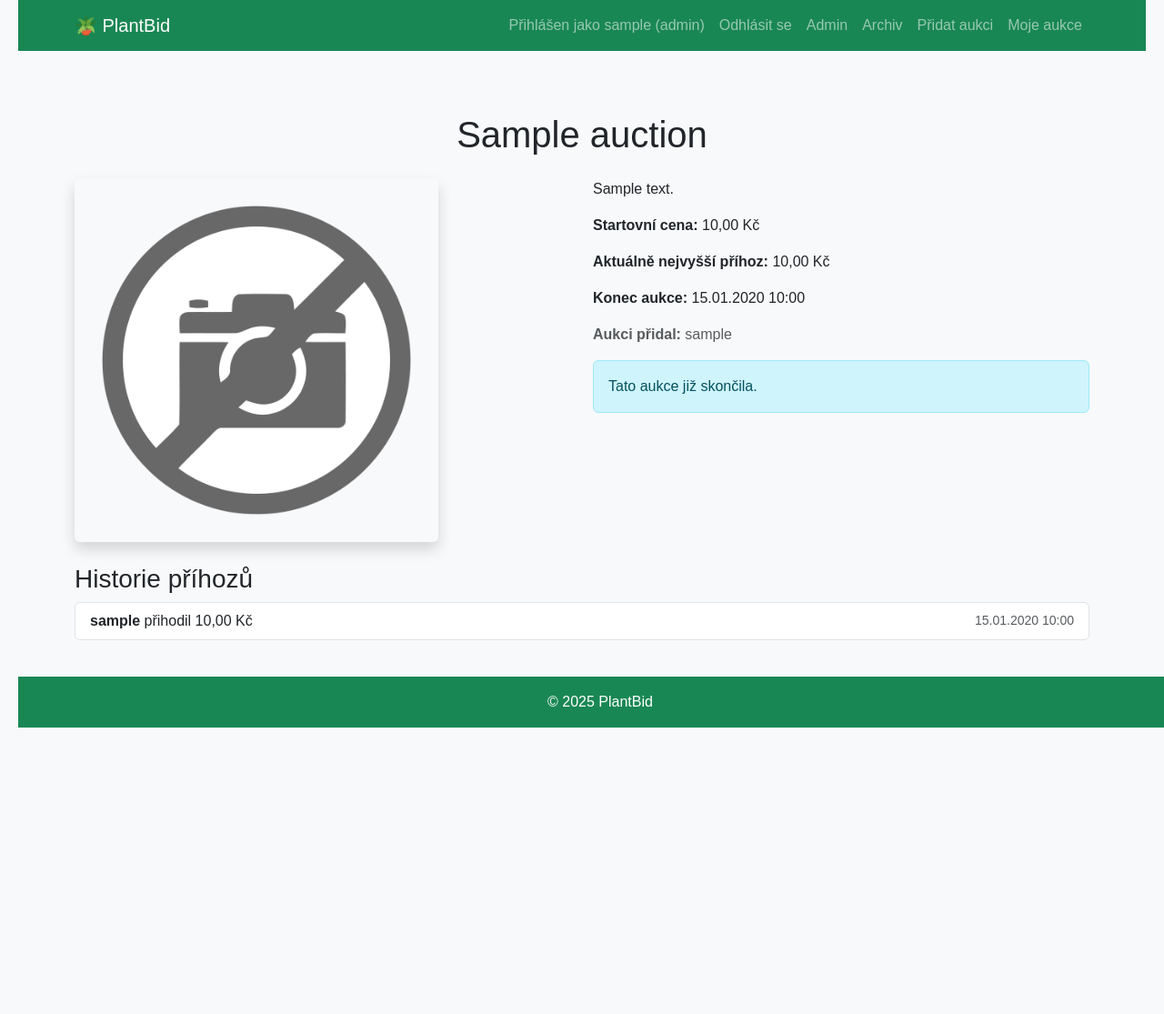
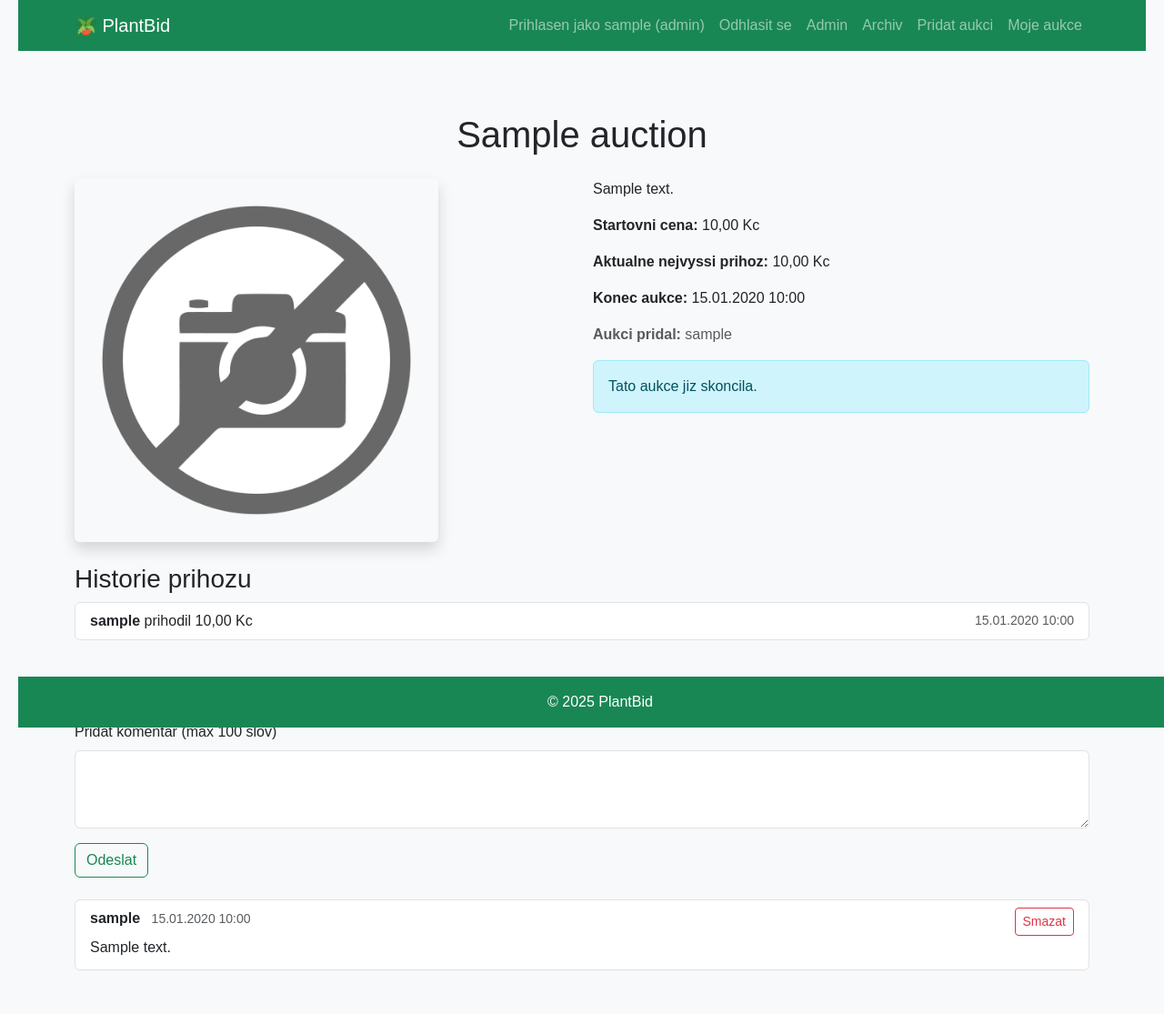
Before and after one commit to PaterickQ/Plantbid, a PHP site: page /PatrikV/plantbid/auction.php?id=1 in a window 1280 px wide. Shown: the whole page at 91% size. Before the commit the page ends 800 px from the top, so only its background shows below. Run offline with PHP 8.4, Linux system fonts and the light colour scheme; the visitor is signed in with stand-in values (Sample User, id 1); tables that the repository leaves empty hold one stand-in row (values such as "Sample post").

Commit message:
Přidaná sekce KOMENTÁŘE

```diff
--- a/PatrikV/plantbid/auction.php
+++ b/PatrikV/plantbid/auction.php
@@ -2,25 +2,58 @@
 session_start();
 require_once 'includes/db.php';
 
-// Kontrola, jestli je id aukce zadáno v GET
+// Kontrola parametru aukce
 if (!isset($_GET['id']) || !is_numeric($_GET['id'])) {
     header("Location: index.php");
     exit;
 }
 
+$auction_id = (int)$_GET['id'];
 $user_role = $_SESSION['role'] ?? 'user';
-$auction_id = (int)$_GET['id'];
+$bid_error = '';
+$comment_error = '';
 
-// Zpracování příhozu, pokud uživatel posílá POST (musí být přihlášen)
-if ($_SERVER["REQUEST_METHOD"] == "POST") {
+// Akce: komentare, mazani komentaru (admin), prihazovani
+if ($_SERVER["REQUEST_METHOD"] === "POST") {
+    // Pridani komentare
+    if (isset($_POST['comment_content'])) {
         if (!isset($_SESSION['user_id'])) {
-        echo "Pro přihazování musíte být přihlášeni.";
+            $comment_error = "Pro pridani komentare se musite prihlasit.";
+        } else {
+            $comment = trim($_POST['comment_content']);
+            $word_count = str_word_count($comment, 0, "ÁáČčĎďÉéĚěÍíŇňÓóŘřŠšŤťÚúŮůÝýŽž");
+            if ($comment === '') {
+                $comment_error = "Komentar nesmi byt prazdny.";
+            } elseif ($word_count > 100) {
+                $comment_error = "Komentar muze mit maximalne 100 slov (nyni $word_count).";
+            } else {
+                $stmt = $conn->prepare("INSERT INTO comments (auction_id, user_id, content) VALUES (?, ?, ?)");
+                $stmt->bind_param("iis", $auction_id, $_SESSION['user_id'], $comment);
+                $stmt->execute();
+                header("Location: auction.php?id=" . $auction_id);
+                exit;
+            }
+        }
+    }
+    // Smazani komentare (jen admin)
+    elseif (isset($_POST['delete_comment_id']) && $user_role === 'admin') {
+        $delete_id = (int)$_POST['delete_comment_id'];
+        $stmt = $conn->prepare("DELETE FROM comments WHERE id = ? AND auction_id = ?");
+        $stmt->bind_param("ii", $delete_id, $auction_id);
+        $stmt->execute();
+        header("Location: auction.php?id=" . $auction_id);
+        exit;
+    }
+    // Prihozeni
+    elseif (isset($_POST['bid_amount'])) {
+        if (!isset($_SESSION['user_id'])) {
+            echo "Pro prihazovani musite byt prihlaseni.";
             exit;
         }
         $bid_amount = floatval($_POST['bid_amount']);
         $user_id = $_SESSION['user_id'];
 
-    // Zjistíme aktuálně nejvyšší příhoz
+        // Zjistit aktualni nejvyssi prihoz
         $stmt = $conn->prepare("SELECT MAX(amount) AS max_bid FROM bids WHERE auction_id = ?");
         $stmt->bind_param("i", $auction_id);
         $stmt->execute();
@@ -28,7 +61,6 @@ if ($_SERVER["REQUEST_METHOD"] == "POST") {
         $max_bid_row = $res->fetch_assoc();
         $current_max = $max_bid_row['max_bid'];
 
-    // Pokud ještě žádný příhoz, vezmeme starting_price z aukce
         if ($current_max === null) {
             $stmt2 = $conn->prepare("SELECT starting_price FROM auctions WHERE id = ?");
             $stmt2->bind_param("i", $auction_id);
@@ -39,9 +71,8 @@ if ($_SERVER["REQUEST_METHOD"] == "POST") {
         }
 
         if ($bid_amount <= $current_max) {
-        $error = "Příhoz musí být vyšší než aktuálně nejvyšší cena (" . number_format($current_max, 2, ',', ' ') . " Kč).";
+            $bid_error = "Prihoz musi byt vyssi nez aktualne nejvyssi cena (" . number_format($current_max, 2, ',', ' ') . " Kc).";
         } else {
-        // Vložit nový příhoz
             $stmt3 = $conn->prepare("INSERT INTO bids (auction_id, user_id, amount, bid_time) VALUES (?, ?, ?, NOW())");
             $stmt3->bind_param("iid", $auction_id, $user_id, $bid_amount);
             $stmt3->execute();
@@ -49,8 +80,9 @@ if ($_SERVER["REQUEST_METHOD"] == "POST") {
             exit;
         }
     }
+}
 
-// Načtení detailu aukce včetně autora
+// Detail aukce
 $stmt = $conn->prepare("
     SELECT a.*, u.username
     FROM auctions a
@@ -66,7 +98,7 @@ if (!$auction) {
     exit;
 }
 
-// Načteme aktuálně nejvyšší příhoz
+// Aktualni nejvyssi prihoz
 $stmt = $conn->prepare("SELECT MAX(amount) AS max_bid FROM bids WHERE auction_id = ?");
 $stmt->bind_param("i", $auction_id);
 $stmt->execute();
@@ -77,7 +109,7 @@ if ($current_max === null) {
     $current_max = $auction['starting_price'];
 }
 
-// Načteme historii příhozů
+// Historie prihozu
 $stmt = $conn->prepare("
     SELECT b.amount, b.bid_time, u.username
     FROM bids b
@@ -89,12 +121,24 @@ $stmt->bind_param("i", $auction_id);
 $stmt->execute();
 $bids_result = $stmt->get_result();
 
+// Komentare
+$stmt = $conn->prepare("
+    SELECT c.id, c.content, c.created_at, u.username
+    FROM comments c
+    JOIN users u ON c.user_id = u.id
+    WHERE c.auction_id = ?
+    ORDER BY c.created_at DESC
+");
+$stmt->bind_param("i", $auction_id);
+$stmt->execute();
+$comments_result = $stmt->get_result();
+
 ?>
 <!DOCTYPE html>
 <html lang="cs">
 <head>
   <meta charset="UTF-8" />
-  <title>PlantBid – Aukce: <?php echo htmlspecialchars($auction['title']); ?></title>
+  <title>PlantBid - Aukce: <?php echo htmlspecialchars($auction['title']); ?></title>
   <meta name="viewport" content="width=device-width, initial-scale=1" />
   <link href="https://cdn.jsdelivr.net/npm/bootstrap@5.3.2/dist/css/bootstrap.min.css" rel="stylesheet" />
   <link rel="stylesheet" href="css/style.css" />
@@ -111,17 +155,17 @@ $bids_result = $stmt->get_result();
     <div class="collapse navbar-collapse" id="navbarNav">
       <ul class="navbar-nav ms-auto">
         <?php if (isset($_SESSION['user_id'])): ?>
-          <li class="nav-item"><a class="nav-link" href="#">Přihlášen jako <?php echo htmlspecialchars($_SESSION['username']); ?> (<?php echo htmlspecialchars($user_role); ?>)</a></li>
-          <li class="nav-item"><a class="nav-link" href="logout.php">Odhlásit se</a></li>
+          <li class="nav-item"><a class="nav-link" href="#">Prihlasen jako <?php echo htmlspecialchars($_SESSION['username']); ?> (<?php echo htmlspecialchars($user_role); ?>)</a></li>
+          <li class="nav-item"><a class="nav-link" href="logout.php">Odhlasit se</a></li>
         <?php else: ?>
-          <li class="nav-item"><a class="nav-link" href="login.php">Přihlásit se</a></li>
+          <li class="nav-item"><a class="nav-link" href="login.php">Prihlasit se</a></li>
           <li class="nav-item"><a class="nav-link" href="register.php">Registrovat</a></li>
         <?php endif; ?>
         <?php if (isset($_SESSION['user_id']) && $user_role === 'admin'): ?>
           <li class="nav-item"><a class="nav-link" href="admin.php">Admin</a></li>
         <?php endif; ?>
         <li class="nav-item"><a class="nav-link" href="archive.php">Archiv</a></li>
-        <li class="nav-item"><a class="nav-link" href="new_auction.php">Přidat aukci</a></li>
+        <li class="nav-item"><a class="nav-link" href="new_auction.php">Pridat aukci</a></li>
         <li class="nav-item"><a class="nav-link" href="my_auctions.php">Moje aukce</a></li>
       </ul>
     </div>
@@ -135,56 +179,95 @@ $bids_result = $stmt->get_result();
     <div class="col-md-6">
       <?php
         $img = !empty($auction['image_path']) ? $auction['image_path'] : 'nophoto.png';
-
-        // Kontrola existence souboru, fallback na nophoto.png pokud neexistuje
         if (!file_exists(__DIR__ . '/uploads/' . $img)) {
             $img = 'nophoto.png';
         }
       ?>
-      <img src="uploads/<?php echo htmlspecialchars($img); ?>" class="img-fluid rounded shadow" alt="Obrázek aukce" style="max-height:400px; width:auto;">
+      <img src="uploads/<?php echo htmlspecialchars($img); ?>" class="img-fluid rounded shadow" alt="Obrazek aukce" style="max-height:400px; width:auto;">
     </div>
     <div class="col-md-6">
       <p><?php echo nl2br(htmlspecialchars($auction['description'])); ?></p>
-      <p><strong>Startovní cena:</strong> <?php echo number_format($auction['starting_price'], 2, ',', ' '); ?> Kč</p>
-      <p><strong>Aktuálně nejvyšší příhoz:</strong> <?php echo number_format($current_max, 2, ',', ' '); ?> Kč</p>
+      <p><strong>Startovni cena:</strong> <?php echo number_format($auction['starting_price'], 2, ',', ' '); ?> Kc</p>
+      <p><strong>Aktualne nejvyssi prihoz:</strong> <?php echo number_format($current_max, 2, ',', ' '); ?> Kc</p>
       <p><strong>Konec aukce:</strong> <?php echo date('d.m.Y H:i', strtotime($auction['end_time'])); ?></p>
-      <p class="text-muted"><strong>Aukci přidal:</strong> <?php echo htmlspecialchars($auction['username']); ?></p>
+      <p class="text-muted"><strong>Aukci pridal:</strong> <?php echo htmlspecialchars($auction['username']); ?></p>
 
-      <?php if (isset($error)): ?>
-        <div class="alert alert-danger"><?php echo htmlspecialchars($error); ?></div>
+      <?php if ($bid_error): ?>
+        <div class="alert alert-danger"><?php echo htmlspecialchars($bid_error); ?></div>
       <?php endif; ?>
 
       <?php if (isset($_SESSION['user_id'])): ?>
         <?php if (strtotime($auction['end_time']) > time()): ?>
           <form method="post" class="mt-3">
             <div class="mb-3">
-              <label for="bid_amount" class="form-label">Vaše nabídka (v Kč):</label>
+              <label for="bid_amount" class="form-label">Vase nabidka (v Kc):</label>
               <input type="number" step="1" min="<?php echo $current_max + 10; ?>" class="form-control" id="bid_amount" name="bid_amount" required>
-              <div class="form-text">Minimální možná nabídka: <?php echo number_format($current_max + 10, 0, ',', ' '); ?> Kč</div>
+              <div class="form-text">Minimalni mozna nabidka: <?php echo number_format($current_max + 10, 0, ',', ' '); ?> Kc</div>
             </div>
-            <button type="submit" class="btn btn-success">Přihodit</button>
+            <button type="submit" class="btn btn-success">Prihodit</button>
           </form>
         <?php else: ?>
-          <div class="alert alert-info mt-3">Tato aukce již skončila.</div>
+          <div class="alert alert-info mt-3">Tato aukce jiz skoncila.</div>
         <?php endif; ?>
       <?php else: ?>
-        <p class="mt-3">Pro přihazování se musíte <a href="login.php">přihlásit</a>.</p>
+        <p class="mt-3">Pro prihazovani se musite <a href="login.php">prihlasit</a>.</p>
       <?php endif; ?>
     </div>
   </div>
 
-  <h3>Historie příhozů</h3>
+  <h3>Historie prihozu</h3>
   <?php if ($bids_result->num_rows > 0): ?>
     <ul class="list-group mb-5">
       <?php while ($bid = $bids_result->fetch_assoc()): ?>
         <li class="list-group-item d-flex justify-content-between align-items-center">
-          <div><strong><?php echo htmlspecialchars($bid['username']); ?></strong> přihodil <?php echo number_format($bid['amount'], 2, ',', ' '); ?> Kč</div>
+          <div><strong><?php echo htmlspecialchars($bid['username']); ?></strong> prihodil <?php echo number_format($bid['amount'], 2, ',', ' '); ?> Kc</div>
           <small class="text-muted"><?php echo date('d.m.Y H:i', strtotime($bid['bid_time'])); ?></small>
         </li>
       <?php endwhile; ?>
     </ul>
   <?php else: ?>
-    <p>Pro tuto aukci zatím nejsou žádné příhozy.</p>
+    <p>Pro tuto aukci zatim nejsou zadne prihozy.</p>
+  <?php endif; ?>
+
+  <h3 class="mt-5">Komentare</h3>
+  <?php if ($comment_error): ?>
+    <div class="alert alert-danger"><?php echo htmlspecialchars($comment_error); ?></div>
+  <?php endif; ?>
+
+  <?php if (isset($_SESSION['user_id'])): ?>
+    <form method="post" class="mb-4">
+      <div class="mb-3">
+        <label for="comment_content" class="form-label">Pridat komentar (max 100 slov)</label>
+        <textarea id="comment_content" name="comment_content" class="form-control" rows="3" required></textarea>
+      </div>
+      <button type="submit" class="btn btn-outline-success">Odeslat</button>
+    </form>
+  <?php else: ?>
+    <p>Pro pridani komentare se <a href="login.php">prihlaste</a>.</p>
+  <?php endif; ?>
+
+  <?php if ($comments_result->num_rows > 0): ?>
+    <ul class="list-group">
+      <?php while ($comment = $comments_result->fetch_assoc()): ?>
+        <li class="list-group-item">
+          <div class="d-flex justify-content-between align-items-start">
+            <div>
+              <strong><?php echo htmlspecialchars($comment['username']); ?></strong>
+              <small class="text-muted ms-2"><?php echo date('d.m.Y H:i', strtotime($comment['created_at'])); ?></small>
+              <p class="mb-1 mt-2"><?php echo nl2br(htmlspecialchars($comment['content'])); ?></p>
+            </div>
+            <?php if ($user_role === 'admin'): ?>
+              <form method="post" onsubmit="return confirm('Smazat komentar?');">
+                <input type="hidden" name="delete_comment_id" value="<?php echo $comment['id']; ?>">
+                <button type="submit" class="btn btn-sm btn-outline-danger">Smazat</button>
+              </form>
+            <?php endif; ?>
+          </div>
+        </li>
+      <?php endwhile; ?>
+    </ul>
+  <?php else: ?>
+    <p>Zatim zadne komentare.</p>
   <?php endif; ?>
 </div>
 
```
Also changed, not shown: PatrikV/plantbid/sql/schema.sql (+10 -0 lines). Lines whose indentation alone changed are shown as unchanged.
